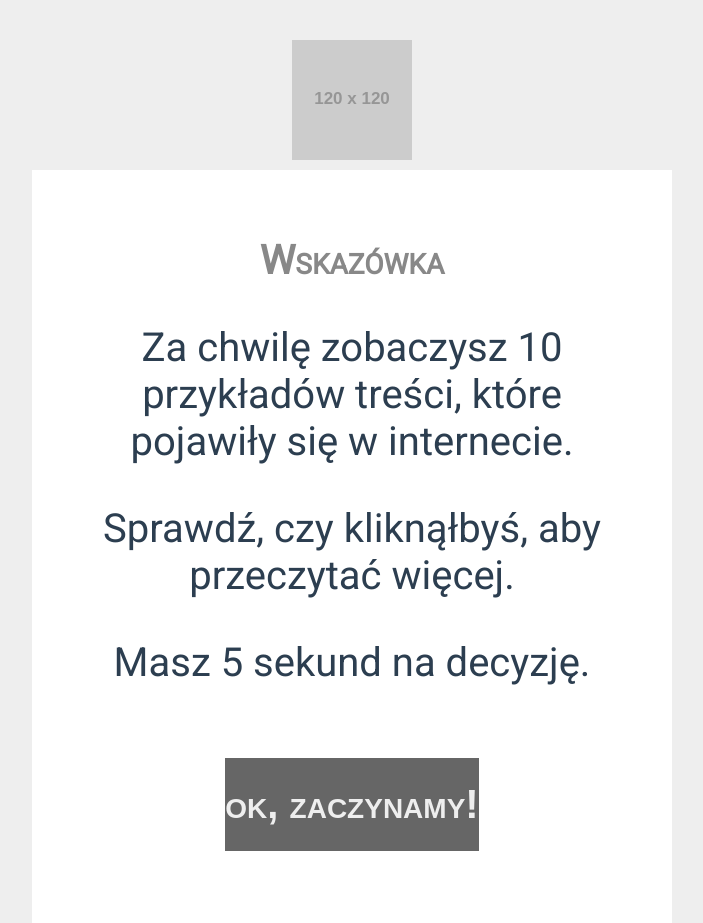
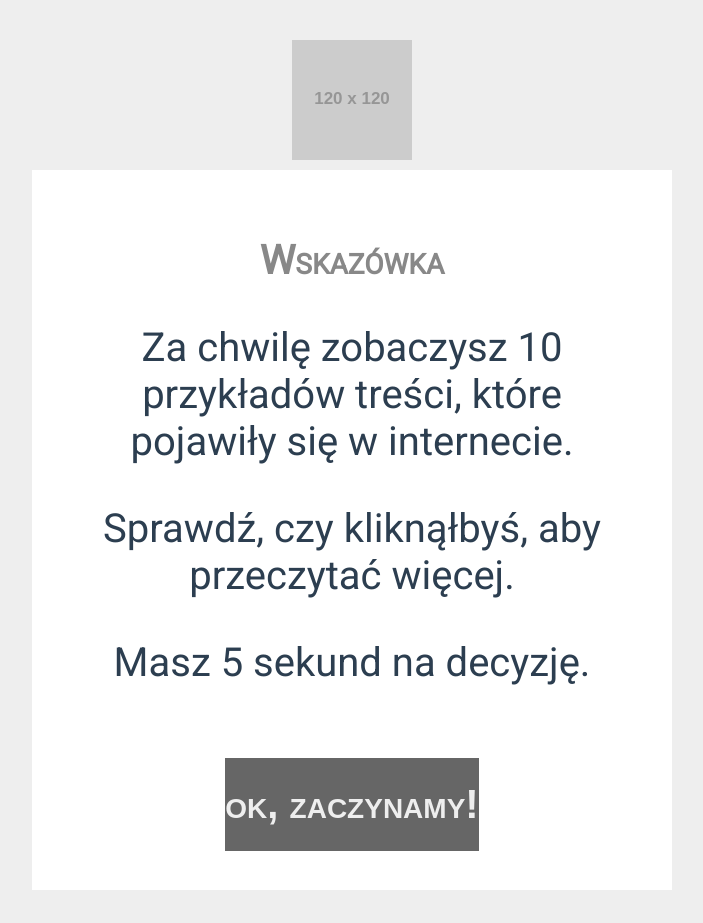
Before and after one commit to edukaton/stowarzyszenie-demagog, a Vue app in the folder fzw-webapp/: page /#/guide in a window 1280 px wide. Shown: the whole page, without its empty margins (288-991 px from the left). After the commit the page ends 890 px from the top, so only its background shows below. Built offline with nearby package versions, Linux system fonts and the light colour scheme.

Commit message:
using card class in quest

```diff
--- a/fzw-webapp/src/App.vue
+++ b/fzw-webapp/src/App.vue
@@ -109,5 +109,7 @@ input[type='text'], input[type='number']{
 .card{
   background: white;
   padding: 5vmin;
+  height: 80vmin;
+  box-shadow: 0 2vmin #ddd;
 }
 </style>
--- a/fzw-webapp/src/components/Quest.vue
+++ b/fzw-webapp/src/components/Quest.vue
@@ -1,7 +1,7 @@
 <template>
   <div id="quest">
     <pie-chart id="counter" :time="countdownSeconds"></pie-chart>
-    <div class="news-window">
+    <div class="card">
       <img :src="question.imageUrl"/>
     </div>
     <div class="buttons">
@@ -118,12 +118,6 @@ export default {
     align-items: center;
     justify-content: center;
   }
-  .news-window{
-    background: white;
-    box-shadow: 0 2vmin #777;
-    width: 100%;
-  }
-
   #quest h1 {
     color: #2c3e50;
     font-weight: 300;
```
